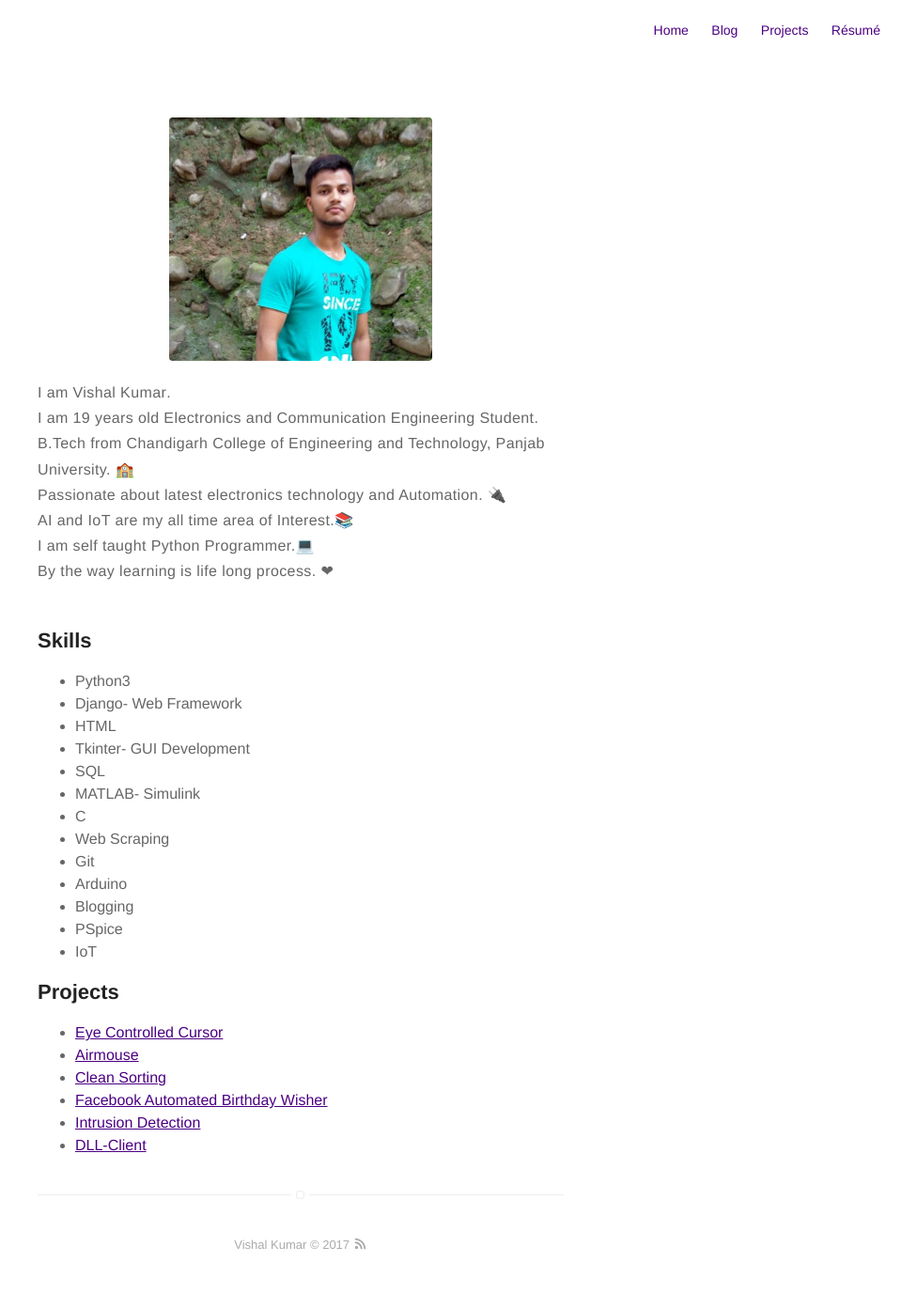
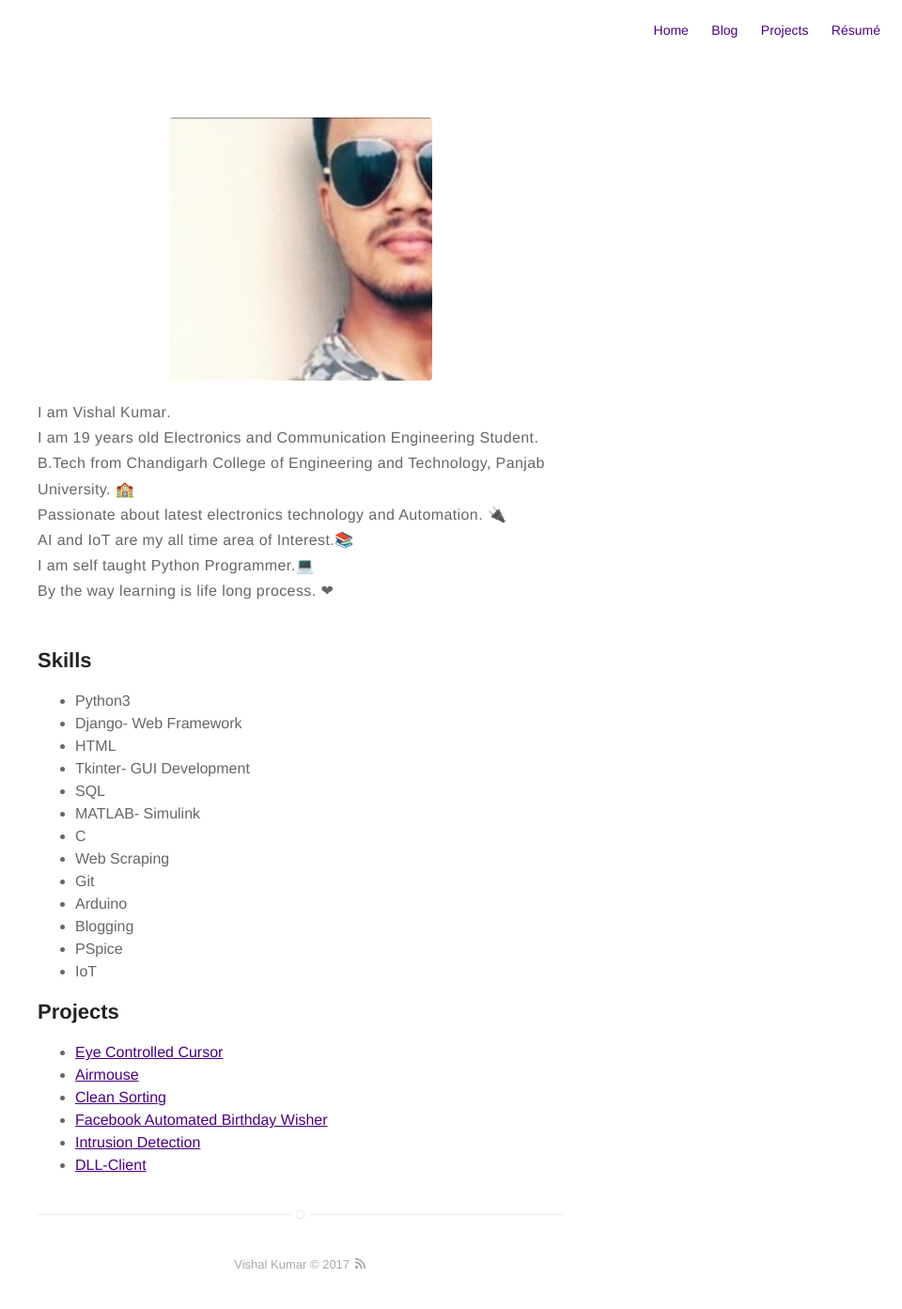
Before and after one commit to the-vishal/the-vishal.github.io, a Jekyll site: the page built from about.md, in a window 1280 px wide. Shown: the whole page at 94% size, without its empty margins (320-1280 px from the left). Built offline with Jekyll 4.4.1, drawn with Linux system fonts in a browser that asks for light colours; before the commit the page ends 1372 px from its top, so only the background shows below that.

Commit message:
Update about.md

```diff
--- a/about.md
+++ b/about.md
@@ -2,10 +2,10 @@
 title: About
 layout: page
 ---
-<img src="https://github.com/the-vishal/the-vishal.github.io/blob/master/ghio.JPG">
+![Profile Image]({{ site.url }}/{{ site.picture }})
 
 <p>
-	I am <b>Vishal Kumar</b>.<br/>
+I am <b>Vishal Kumar</b>.<br/>
 
 I am 19 years old Electronics and Communication Engineering Student.<br/>
 B.Tech from Chandigarh College of Engineering and Technology, Panjab University. 🏫<br/>
```
